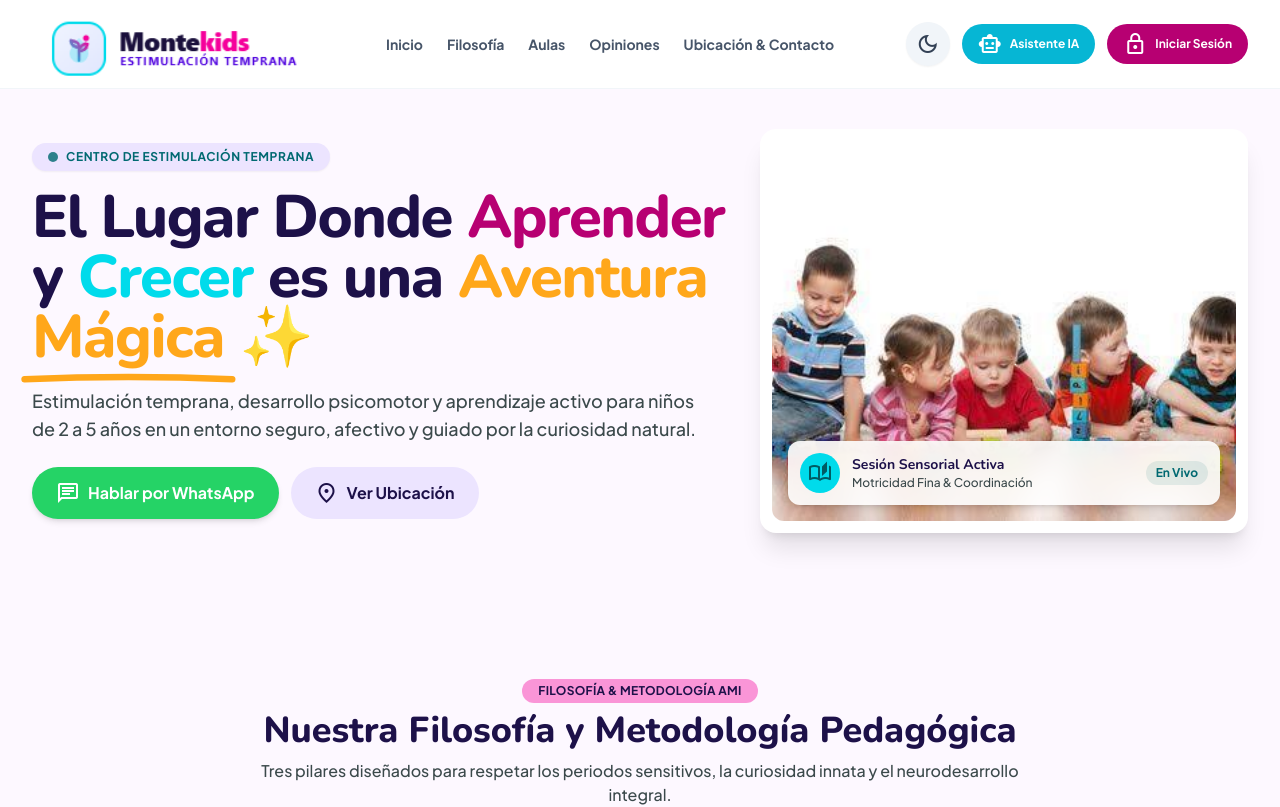
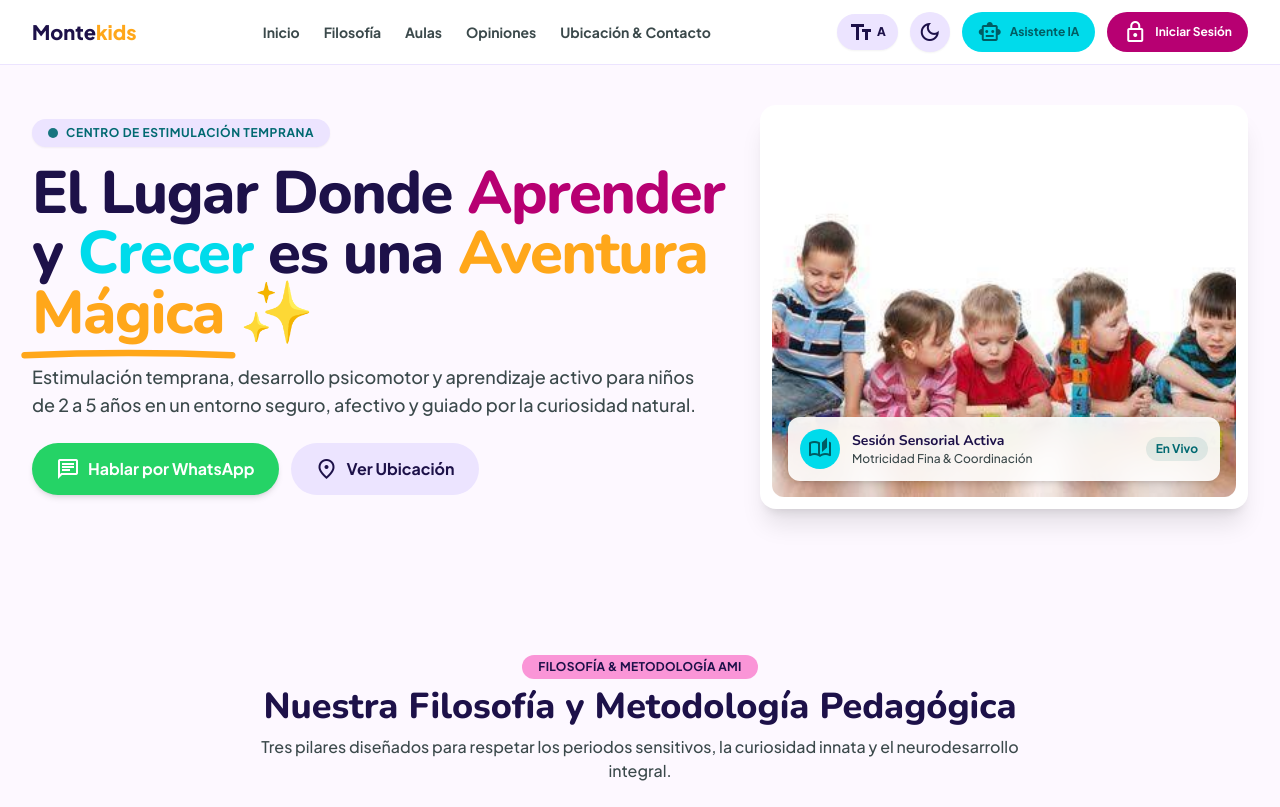
Before and after one commit to aleexds/MontekidsProyect, a React (Vite) app in the folder reactInicio/: page / in a window 1280 px wide. Shown: the top 807 px of the page. Built offline with nearby package versions, Linux system fonts and the light colour scheme.

Commit message:
implementacionTamañoTextNav

```diff
--- a/reactInicio/src/components/Navbar.jsx
+++ b/reactInicio/src/components/Navbar.jsx
@@ -1,12 +1,14 @@
 import { useState, useEffect } from 'react';
-import logoMontekids from '../img/logoMontekids.png';
 
 export default function Navbar() {
   const [isDark, setIsDark] = useState(false);
+  const [fontSizeIndex, setFontSizeIndex] = useState(0); // 0: Normal, 1: Mediano, 2: Grande
 
-  // Sincronizar el estado con la clase 'dark' en el elemento <html>
+  const fontClasses = ['text-sm-size', 'text-md-size', 'text-lg-size'];
+  const fontLabels = ['A', 'A+', 'A++'];
+
+  // Manejador del Tema (Modo Oscuro)
   useEffect(() => {
-
     if (isDark) {
       document.documentElement.classList.add('dark');
     } else {
@@ -14,19 +16,34 @@ export default function Navbar() {
     }
   }, [isDark]);
 
-  const toggleTheme = () => setIsDark(!isDark);
+  // Manejador del Tamaño de Fuente Global
+  const toggleFontSize = () => {
+    const nextIndex = (fontSizeIndex + 1) % fontClasses.length;
+
+    // Remover clases previas de tamaño de la etiqueta <html>
+    fontClasses.forEach(cls => document.documentElement.classList.remove(cls));
+
+    // Aplicar la nueva clase si no es la normal (índice 0)
+    if (nextIndex !== 0) {
+      document.documentElement.classList.add(fontClasses[nextIndex]);
+    }
+
+    setFontSizeIndex(nextIndex);
+  };
 
   return (
-    <nav className="sticky top-0 z-50 w-full bg-white dark:bg-zinc-900 border-b border-slate-100 dark:border-zinc-800 transition-colors duration-300 px-4 sm:px-6 lg:px-8 py-1">
+    <nav className="w-full bg-surface-container-lowest border-b border-surface-container-high transition-colors duration-300 px-4 sm:px-6 lg:px-8 py-3">
       <div className="max-w-7xl mx-auto flex items-center justify-between">
 
         {/* Logo */}
         <div className="flex items-center gap-2">
-          <img src={logoMontekids} alt="Montekids" className="h-20 w-auto" />
+          <span className="font-extrabold text-xl text-on-surface">
+            Monte<span className="text-secondary-container">kids</span>
+          </span>
         </div>
 
         {/* Links de Navegación */}
-        <div className="hidden md:flex items-center gap-6 text-sm font-semibold text-slate-600 dark:text-zinc-300">
+        <div className="hidden md:flex items-center gap-6 text-sm font-semibold text-on-surface-variant">
           <a href="#inicio" className="hover:text-primary transition-colors">Inicio</a>
           <a href="#filosofia" className="hover:text-primary transition-colors">Filosofía</a>
           <a href="#aulas" className="hover:text-primary transition-colors">Aulas</a>
@@ -34,22 +51,32 @@ export default function Navbar() {
           <a href="#ubicacion" className="hover:text-primary transition-colors">Ubicación & Contacto</a>
         </div>
 
-        {/* Acciones & Selector de Tema */}
-        <div className="flex items-center gap-3">
+        {/* Acciones & Controles de Accesibilidad */}
+        <div className="flex items-center gap-2 sm:gap-3">
 
-          {/* Botón de Cambio de Tema */}
+          {/* Botón Aumentar/Cambiar Tamaño de Texto */}
           <button
-            onClick={toggleTheme}
+            onClick={toggleFontSize}
+            title="Cambiar tamaño de texto"
+            className="px-3 py-1.5 rounded-full bg-surface-container-high text-on-surface font-extrabold text-xs hover:bg-surface-container-low transition-all flex items-center justify-center shadow-sm"
+          >
+            <span className="material-symbols-outlined text-[16px] mr-1">text_fields</span>
+            {fontLabels[fontSizeIndex]}
+          </button>
+
+          {/* Botón Modo Oscuro */}
+          <button
+            onClick={() => setIsDark(!isDark)}
             aria-label="Cambiar tema"
-            className="p-2.5 rounded-full bg-slate-100 dark:bg-zinc-800 text-slate-700 dark:text-amber-400 hover:bg-slate-200 dark:hover:bg-zinc-700 transition-all flex items-center justify-center shadow-sm"
+            className="p-2 rounded-full bg-surface-container-high text-on-surface hover:bg-surface-container-low transition-all flex items-center justify-center shadow-sm"
           >
-            <span className="material-symbols-outlined text-[20px]">
+            <span className="material-symbols-outlined text-[18px]">
               {isDark ? 'light_mode' : 'dark_mode'}
             </span>
           </button>
 
-          {/* Botón Asistente IA / Iniciar Sesión */}
-          <button className="hidden sm:inline-flex items-center gap-2 px-4 py-2 rounded-full bg-cyan-500 text-white font-bold text-xs">
+          {/* Botones de Acción */}
+          <button className="hidden sm:inline-flex items-center gap-2 px-4 py-2 rounded-full bg-primary-container text-on-primary-container font-bold text-xs">
             <span className="material-symbols-outlined text-[18px]">smart_toy</span>
             <span>Asistente IA</span>
           </button>
```
